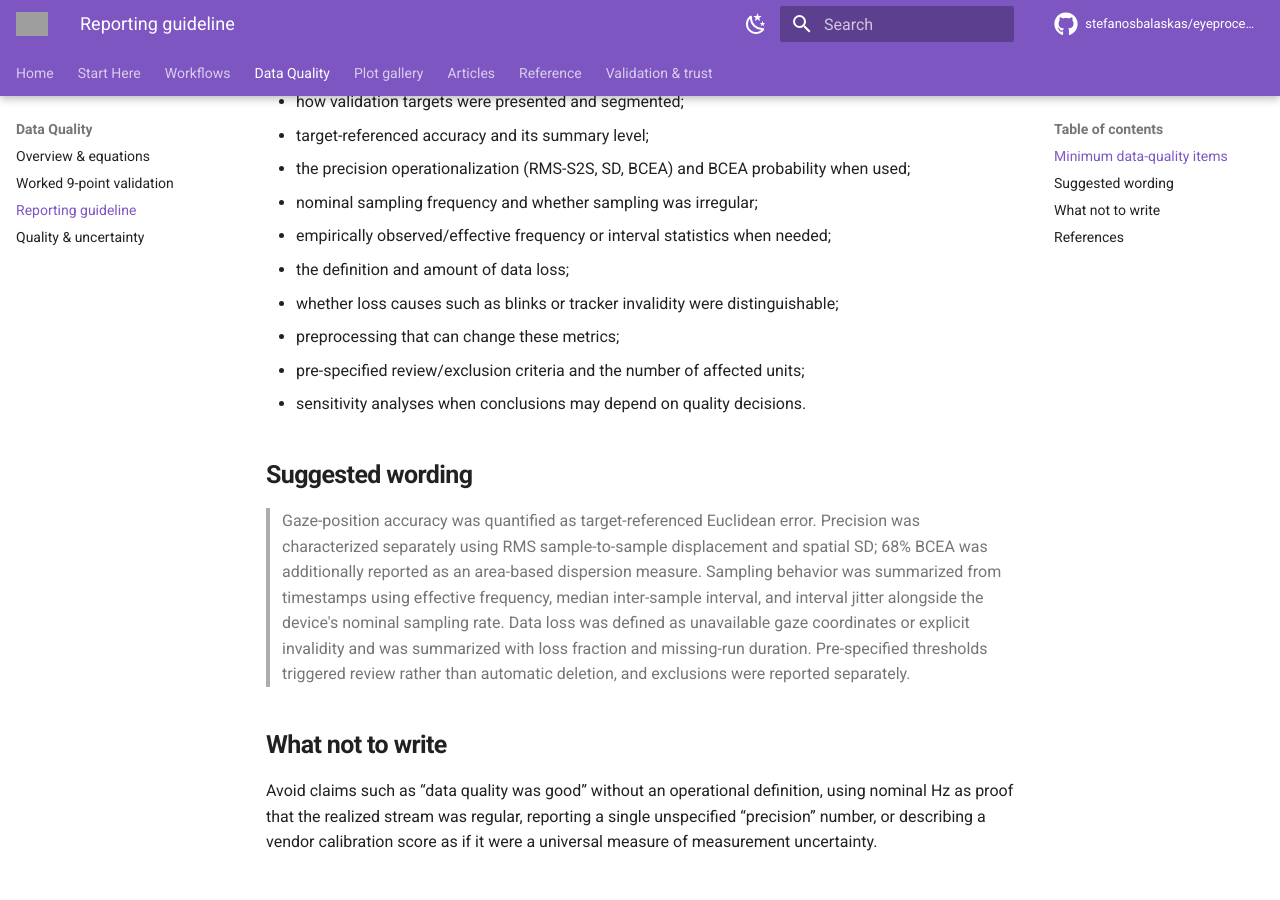
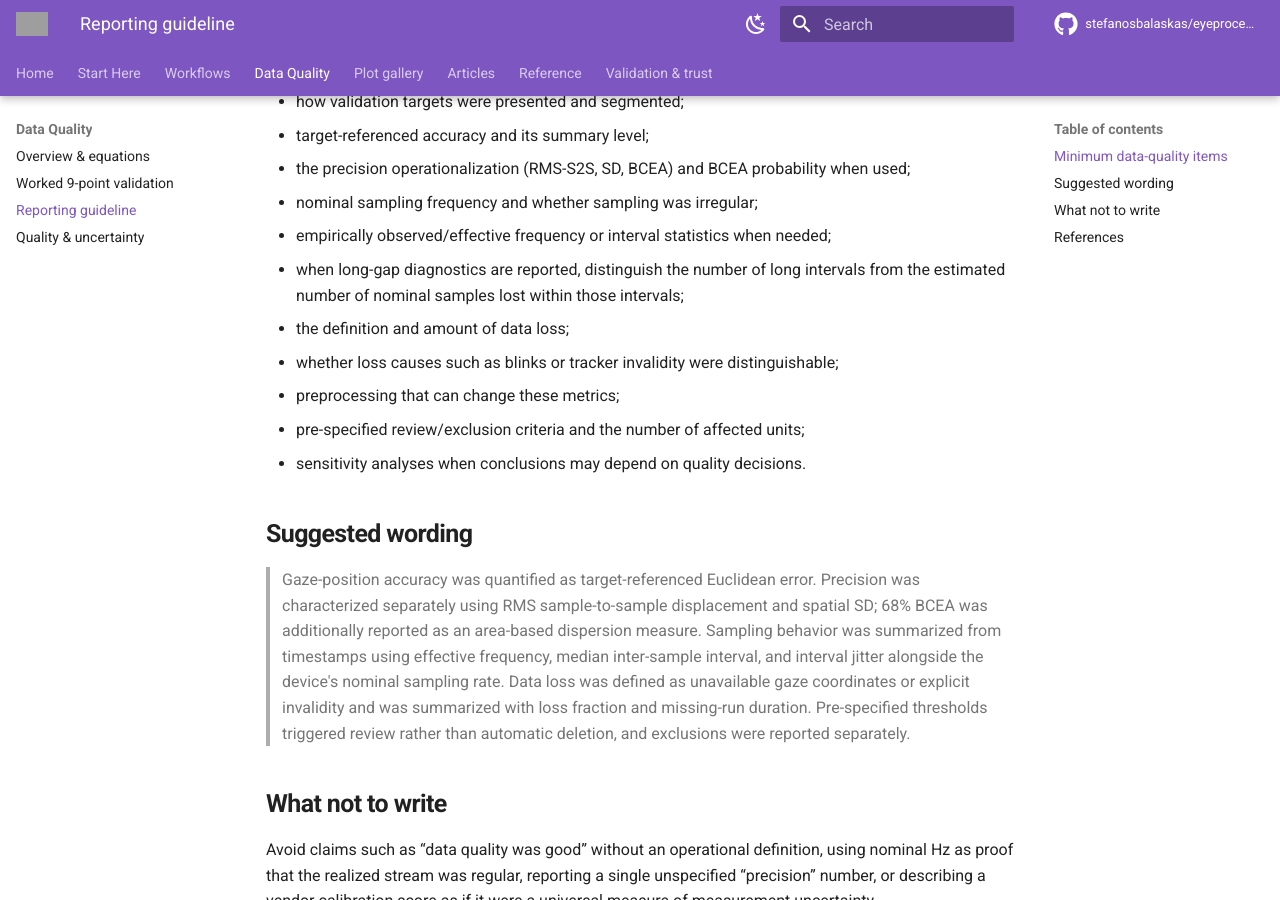
Before and after one commit to stefanosbalaskas/eyeprocesspy, an MkDocs documentation site: the page built from docs/guides/data-quality-reporting.md, in a window 1280 px wide and 900 px high, scrolled down 346 px. Built offline with MkDocs 1.6.1 and Material for MkDocs 9.7.7, drawn with Linux system fonts in a browser that asks for light colours; comment, search, counter and statistics services are not loaded; grey boxes are pictures that could not be loaded.

Commit message:
docs: improve sampling-loss reporting guidance

```diff
--- a/docs/guides/data-quality-reporting.md
+++ b/docs/guides/data-quality-reporting.md
@@ -12,6 +12,7 @@ Report, when relevant:
 - the precision operationalization (RMS-S2S, SD, BCEA) and BCEA probability when used;
 - nominal sampling frequency and whether sampling was irregular;
 - empirically observed/effective frequency or interval statistics when needed;
+- when long-gap diagnostics are reported, distinguish the number of long intervals from the estimated number of nominal samples lost within those intervals;
 - the definition and amount of data loss;
 - whether loss causes such as blinks or tracker invalidity were distinguishable;
 - preprocessing that can change these metrics;
```
